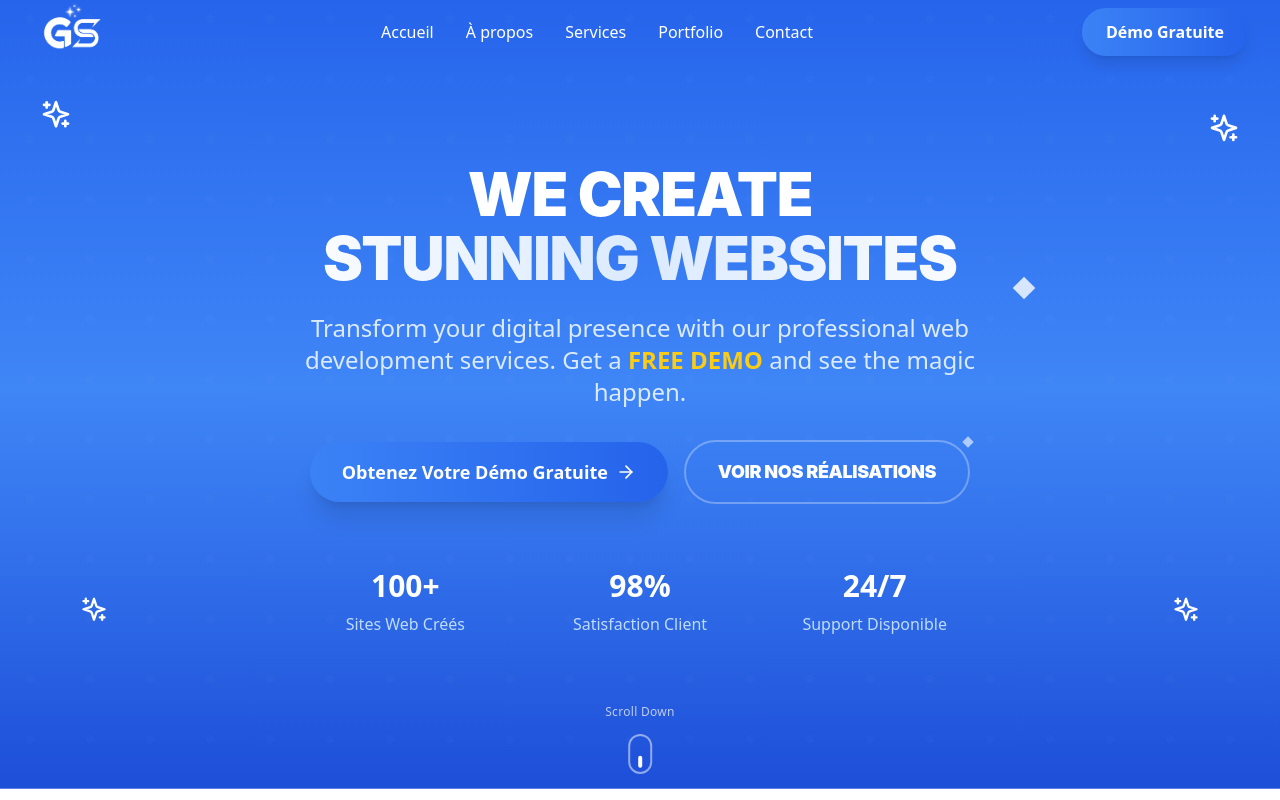
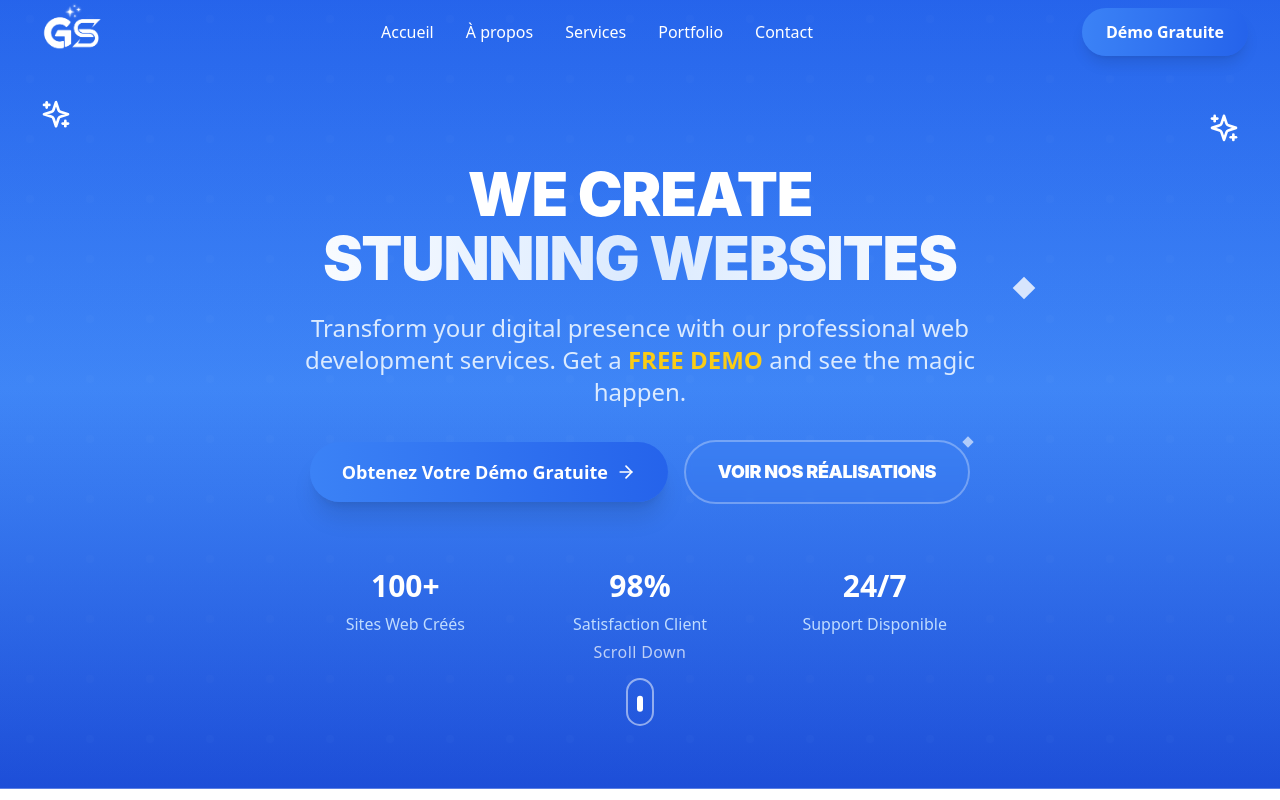
Before and after one commit to waliid17/Glowsite, a React (Vite) app: page / in a window 1280 px wide. Shown: the top 800 px of the page. Built offline with nearby package versions, Linux system fonts and the light colour scheme.

Commit message:
Remove bottom floating stars and fix scroll indicator positioning

```diff
--- a/src/components/Hero.tsx
+++ b/src/components/Hero.tsx
@@ -62,18 +62,6 @@ const Hero = () => {
         className="absolute top-24 right-2 sm:top-28 sm:right-4 md:right-10 text-white"
       >
         <Sparkles size={24} className="sm:w-8 sm:h-8" />
-      </motion.div>
-      <motion.div
-        animate={{ ...floatingAnimation, transition: { ...floatingAnimation.transition, delay: 2 } }}
-        className="absolute bottom-32 right-2 sm:bottom-40 sm:right-4 md:right-20 text-white"
-      >
-        <Sparkles size={22} className="sm:w-7 sm:h-7" />
-      </motion.div>
-      <motion.div
-        animate={{ ...floatingAnimation, transition: { ...floatingAnimation.transition, delay: 2 } }}
-        className="absolute bottom-32 left-2 sm:bottom-40 sm:left-4 md:left-20 text-white"
-      >
-        <Sparkles size={22} className="sm:w-7 sm:h-7" />
       </motion.div>
 
       <div className="relative z-10 max-w-7xl mx-auto px-2 xs:px-3 sm:px-4 md:px-6 lg:px-8 text-center">
@@ -220,16 +208,17 @@ const Hero = () => {
       </div>
 
       {/* Scroll Indicator */}
+      <div className="absolute bottom-8 xs:bottom-10 sm:bottom-12 md:bottom-16 lg:bottom-20 left-0 right-0 flex justify-center">
         <motion.div
           initial={{ opacity: 0 }}
           animate={{ opacity: 1 }}
           transition={{ delay: 1.5 }}
-        className="absolute bottom-8 left-1/2 transform -translate-x-1/2 cursor-pointer flex flex-col items-center"
+          className="cursor-pointer flex flex-col items-center"
         >
         <motion.p
           animate={{ opacity: [0.5, 1, 0.5] }}
           transition={{ duration: 2, repeat: Infinity }}
-          className="text-white/70 text-xs mb-2 font-medium tracking-wide"
+          className="text-white/70 text-xs xs:text-sm sm:text-base mb-1 xs:mb-2 font-medium tracking-wide"
         >
           Scroll Down
         </motion.p>
@@ -246,10 +235,10 @@ const Hero = () => {
             y: 0,
             transition: { duration: 0.3 }
           }}
-          className="w-6 h-10 border-2 border-white/50 rounded-full flex justify-center hover:border-white/80 transition-colors duration-300"
+          className="w-5 h-8 xs:w-6 xs:h-10 sm:w-7 sm:h-12 border-2 border-white/50 rounded-full flex justify-center hover:border-white/80 transition-colors duration-300"
         >
           <motion.div
-            animate={{ y: [0, 12, 0] }}
+            animate={{ y: [0, 8, 0] }}
             transition={{
               duration: 2,
               repeat: Infinity,
@@ -260,10 +249,11 @@ const Hero = () => {
               y: 0,
               transition: { duration: 0.3 }
             }}
-            className="w-1 h-3 bg-white rounded-full mt-2 hover:bg-blue-200 transition-colors duration-300"
+            className="w-1 h-2 xs:w-1 xs:h-3 sm:w-1.5 sm:h-4 bg-white rounded-full mt-1 xs:mt-2 hover:bg-blue-200 transition-colors duration-300"
           />
         </motion.div>
         </motion.div>
+      </div>
     </section>
   );
 };
--- a/src/index.css
+++ b/src/index.css
@@ -215,6 +215,32 @@ select:focus {
   box-shadow: 0 0 30px rgba(139, 92, 246, 0.3);
 }
 
+/* Floating stars responsive positioning */
+.floating-star {
+  pointer-events: none;
+  z-index: 5;
+}
+
+/* Bottom stars positioning to avoid text interference */
+@media (max-width: 640px) {
+  .floating-star {
+    opacity: 0.8;
+  }
+}
+
+@media (max-width: 475px) {
+  .floating-star {
+    opacity: 0.6;
+  }
+}
+
+/* Ensure bottom stars don't interfere with stats section */
+@media (max-width: 375px) {
+  .floating-star {
+    opacity: 0.4;
+  }
+}
+
 /* Mobile text compression fixes */
 @media (max-width: 475px) {
   .hero-title {
```
Lines whose indentation alone changed are shown as unchanged.
